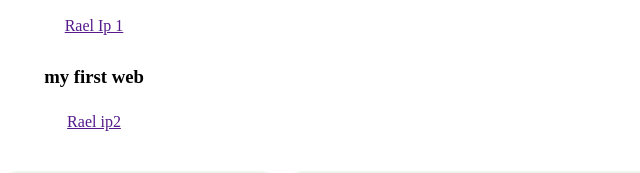
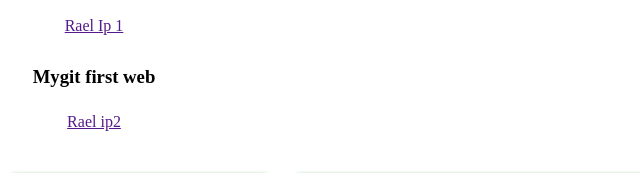
Before and after one commit to RAELW/porfolio, a plain HTML site: page images/r.html in a window 1280 px wide. Shown: the part 1046-1219 px from the top of the page, 546-1186 px from the left. Drawn offline with Linux system fonts and the light colour scheme; files whose address does not match are found by name.

Commit message:
patch:modified image/r.html file

```diff
--- a/images/r.html
+++ b/images/r.html
@@ -47,7 +47,7 @@
                 <a href="">Rael Ip 1</a>
             </div>
             <div class=" link link-ip2">
-                <h3>my first web</h3>
+                <h3>Mygit first web</h3>
                 <p></p>
                 <a href="">Rael ip2</a>
             </div>
```
